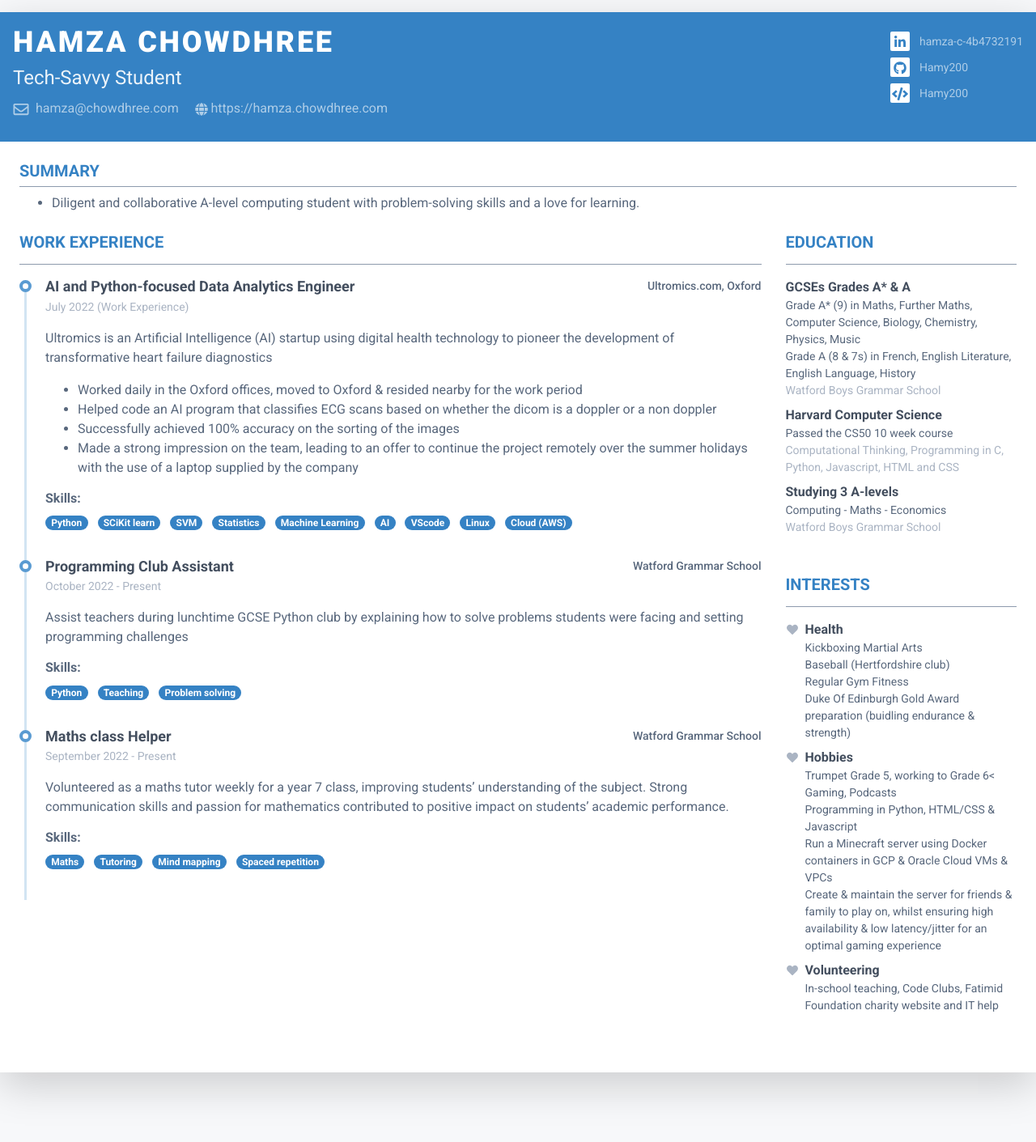
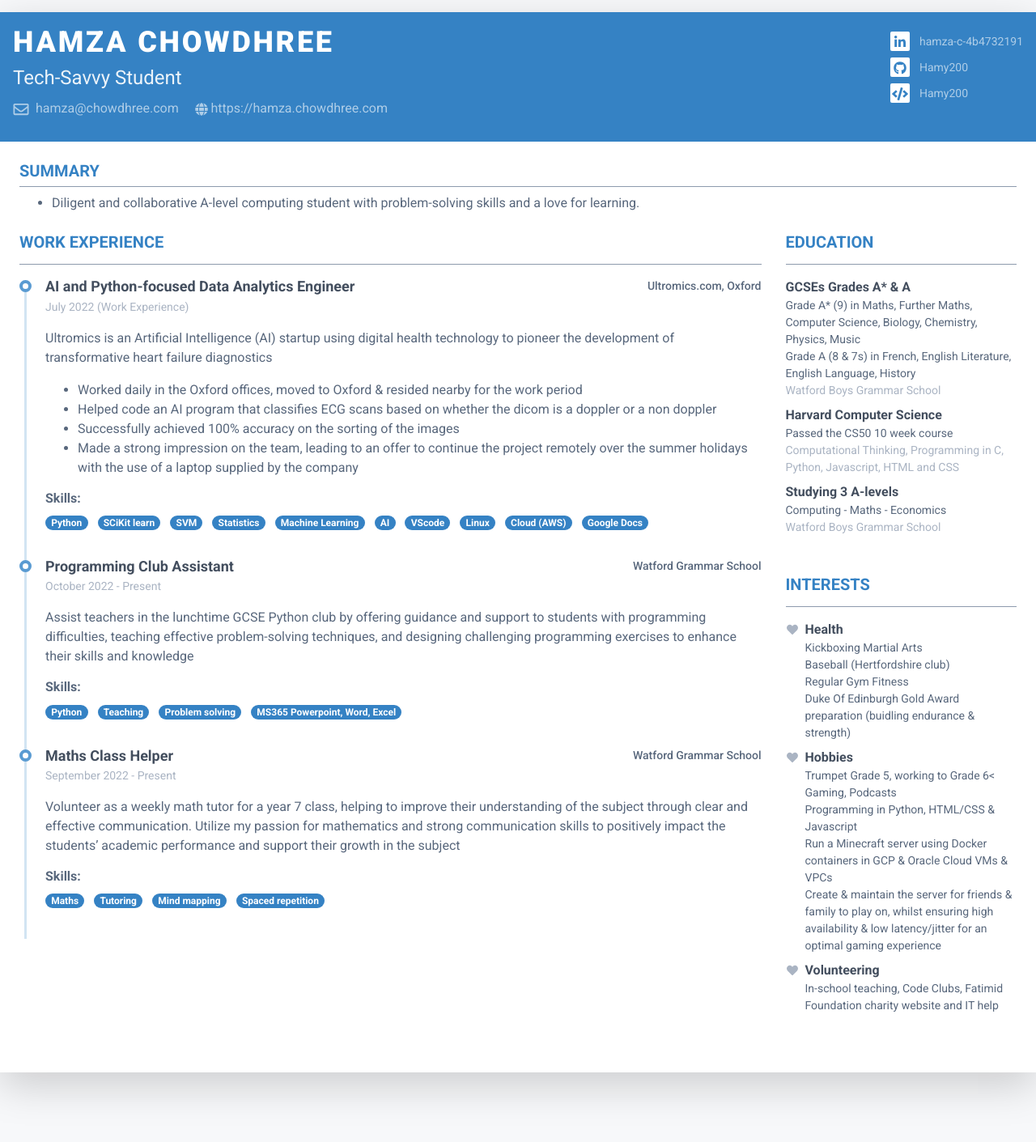
Before and after one commit to Hamy200/resume, a Jekyll site: the page built from index.markdown, in a window 1280 px wide. Shown: the whole page at 81% size. Built offline with Jekyll 4.4.1, drawn with Linux system fonts in a browser that asks for light colours; nearby versions of some CDN libraries.

Commit message:
Update data.yml

```diff
--- a/_data/data.yml
+++ b/_data/data.yml
@@ -44,26 +44,24 @@ experiences:
       - VScode
       - Linux
       - Cloud (AWS)
+      - Google Docs
 
   - role:  Programming Club Assistant
     time: October 2022 - Present
     company: Watford Grammar School
     details: |
-      Assist teachers during lunchtime GCSE Python club by explaining how to
-      solve problems students were facing and setting programming challenges
+      Assist teachers in the lunchtime GCSE Python club by offering guidance and support to students with programming difficulties, teaching effective problem-solving techniques, and designing challenging programming exercises to enhance their skills and knowledge
     technologies:
       - Python
       - Teaching
       - Problem solving
+      - MS365 Powerpoint, Word, Excel
 
-  - role:  Maths class Helper
+  - role:  Maths Class Helper
     time: September 2022 - Present
     company: Watford Grammar School
     details: |
-      Volunteered as a maths tutor weekly for a year 7 class, improving
-      students' understanding of the subject. Strong communication skills and
-      passion for mathematics contributed to positive impact on students'
-      academic performance.
+      Volunteer as a weekly math tutor for a year 7 class, helping to improve their understanding of the subject through clear and effective communication. Utilize my passion for mathematics and strong communication skills to positively impact the students' academic performance and support their growth in the subject
     technologies:
       - Maths
       - Tutoring
```
